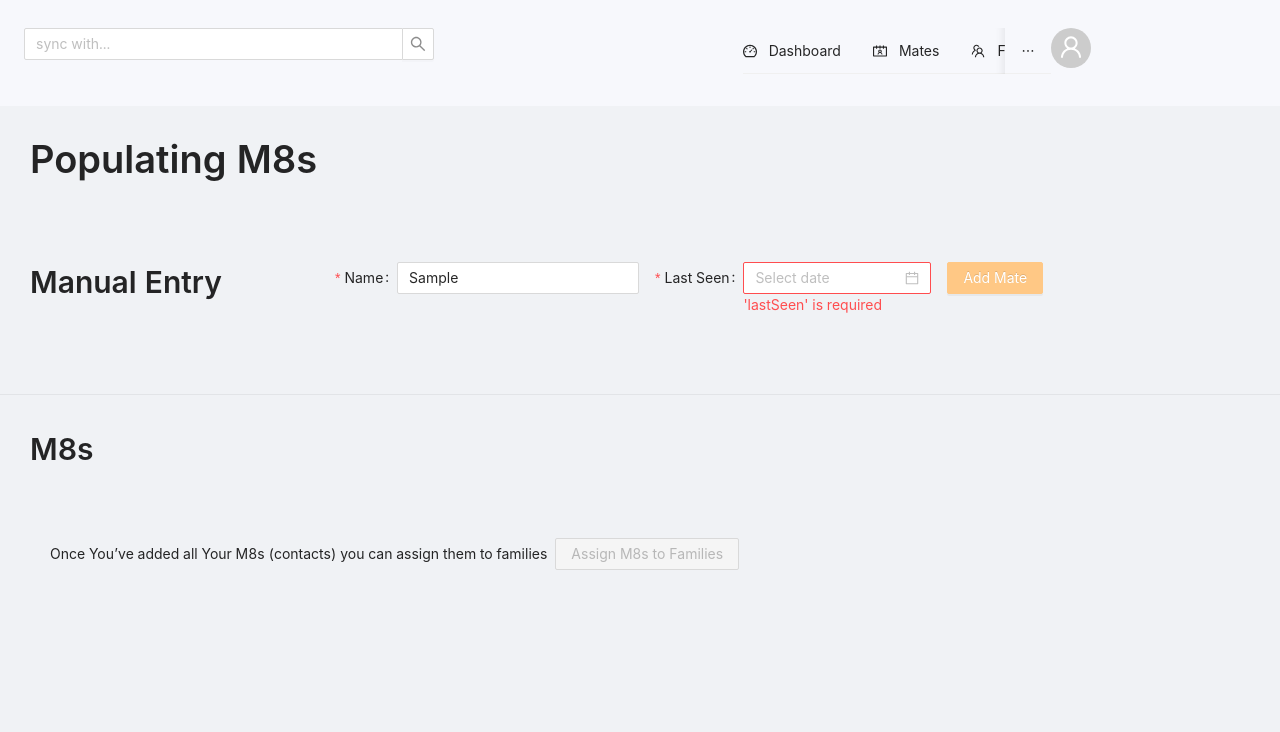
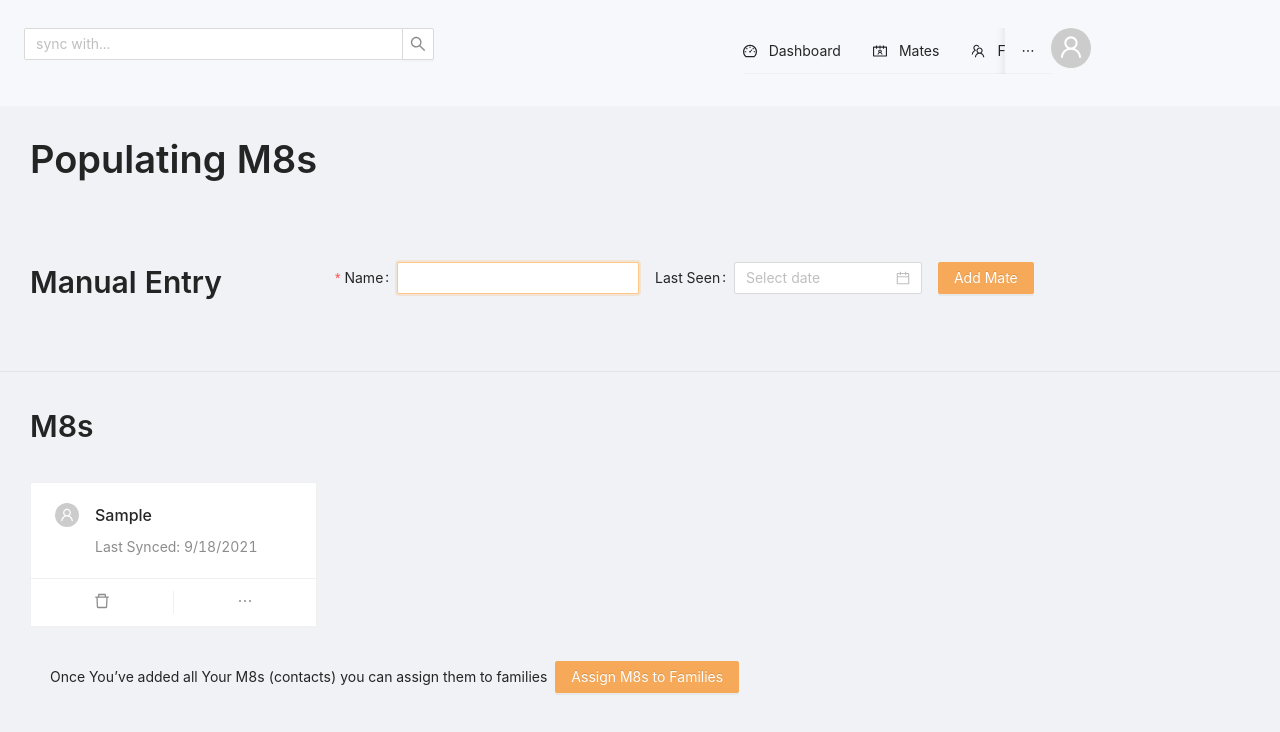
Before and after one commit to SyncM8/syncm8, a React (Create React App) app in the folder client/: page /add-mates in a window 1280 px wide. Both pictures are taken after typing "Sample" into the empty fields and a click on the button "Add Mate". Shown: the top 732 px of the page. Built offline with nearby package versions, Linux system fonts and the light colour scheme.

Commit message:
rename AddMate to NewMate

```diff
--- a/client/src/components/App/App.tsx
+++ b/client/src/components/App/App.tsx
@@ -3,11 +3,11 @@ import "./App.less";
 import React, { FC } from "react";
 import { Route, Switch } from "react-router-dom";
 
-import AddMatesPage from "../AddMates/AddMatesPage";
 import DashboardPage from "../Dashboard/DashboardPage";
 import FamiliesPage from "../Families/FamiliesPages";
 import Header from "../Header/Header";
 import MatesPage from "../Mates/MatesPage";
+import NewMatesPage from "../NewMates/NewMatesPage";
 
 const App: FC = () => (
   <>
@@ -20,7 +20,7 @@ const App: FC = () => (
         <FamiliesPage />
       </Route>
       <Route path="/add-mates">
-        <AddMatesPage />
+        <NewMatesPage />
       </Route>
       <Route path="/">
         <DashboardPage />
--- a/client/src/components/AddMates/AddMatesPage.tsx
+++ b/client/src/components/NewMates/NewMatesPage.tsx
@@ -13,44 +13,35 @@ import {
 import React, { FC, useState } from "react";
 import { Prompt } from "react-router";
 
-import { AddMateFormType, AddMateType } from "../types";
-import AddMateCard from "./AddMateCard";
+import { NewMatesFormType, NewMateType } from "../types";
+import NewMatesCard from "./NewMateCard";
 
 const { Title } = Typography;
 const { Footer } = Layout;
 
-const AddMatesPage: FC = () => {
-  const [form] = Form.useForm<AddMateFormType>();
-  const [mates, setMates] = useState<AddMateType[]>([]);
+const NewMatesPage: FC = () => {
+  const [form] = Form.useForm<NewMatesFormType>();
+  const [mates, setMates] = useState<NewMateType[]>([]);
+  const [id, setId] = useState<number>(0);
 
-  const onAddMate = ({ name, lastSeen }: AddMateFormType) => {
-    setMates((prevArray) => [
-      ...prevArray,
-      { name, lastSynced: lastSeen.toDate(), ts: new Date().getTime() },
-    ]);
+  const addNewMate = ({ name, lastSeen }: NewMatesFormType) => {
+    const lastSynced = lastSeen === undefined ? new Date() : lastSeen.toDate();
+    setMates((prevArray) => [...prevArray, { name, lastSynced, id }]);
     form.resetFields();
+    setId(id + 1);
   };
 
-  const removeMate = (mate: AddMateType) => {
-    setMates((mateArr) =>
-      mateArr.filter(
-        (m8) =>
-          !(
-            m8.name === mate.name &&
-            m8.lastSynced === mate.lastSynced &&
-            m8.ts === mate.ts
-          )
-      )
-    );
+  const removeMate = (mate: NewMateType) => {
+    setMates((mateArr) => mateArr.filter((m8) => m8.id !== mate.id));
   };
 
-  const handleAddMates = () => {
+  const submitNewMates = () => {
     // TODO send to backend here
   };
 
   const cards = mates.map((mate) => (
-    <Col span={6} key={mate.ts}>
-      <AddMateCard mate={mate} removeMate={removeMate} />
+    <Col span={6} key={mate.id}>
+      <NewMatesCard mate={mate} removeMate={removeMate} />
     </Col>
   ));
 
@@ -74,15 +65,11 @@ const AddMatesPage: FC = () => {
           </Col>
 
           <Col>
-            <Form layout="inline" form={form} onFinish={onAddMate}>
+            <Form layout="inline" form={form} onFinish={addNewMate}>
               <Form.Item label="Name" name="name" rules={[{ required: true }]}>
                 <Input autoFocus />
               </Form.Item>
-              <Form.Item
-                label="Last Seen"
-                name="lastSeen"
-                rules={[{ required: true }]}
-              >
+              <Form.Item label="Last Seen" name="lastSeen">
                 <DatePicker />
               </Form.Item>
               <Form.Item>
@@ -109,7 +96,7 @@ const AddMatesPage: FC = () => {
             <Button
               type="primary"
               disabled={!pageUnsaved}
-              onClick={handleAddMates}
+              onClick={submitNewMates}
             >
               Assign M8s to Families
             </Button>
@@ -120,4 +107,4 @@ const AddMatesPage: FC = () => {
   );
 };
 
-export default AddMatesPage;
+export default NewMatesPage;
--- a/client/src/components/types.ts
+++ b/client/src/components/types.ts
@@ -1,12 +1,12 @@
 import { Moment } from "moment";
 
-export type AddMateFormType = {
+export type NewMatesFormType = {
   name: string;
   lastSeen: Moment;
 };
 
-export type AddMateType = {
+export type NewMateType = {
   name: string;
   lastSynced: Date;
-  ts: number;
+  id: number;
 };
```
Also changed, not shown: client/src/components/NewMates/NewMateCard.tsx (renamed from client/src/components/AddMates/AddMateCard.tsx, +6 -6 lines), 1 other file (tests, documents, lock files or other folders).
